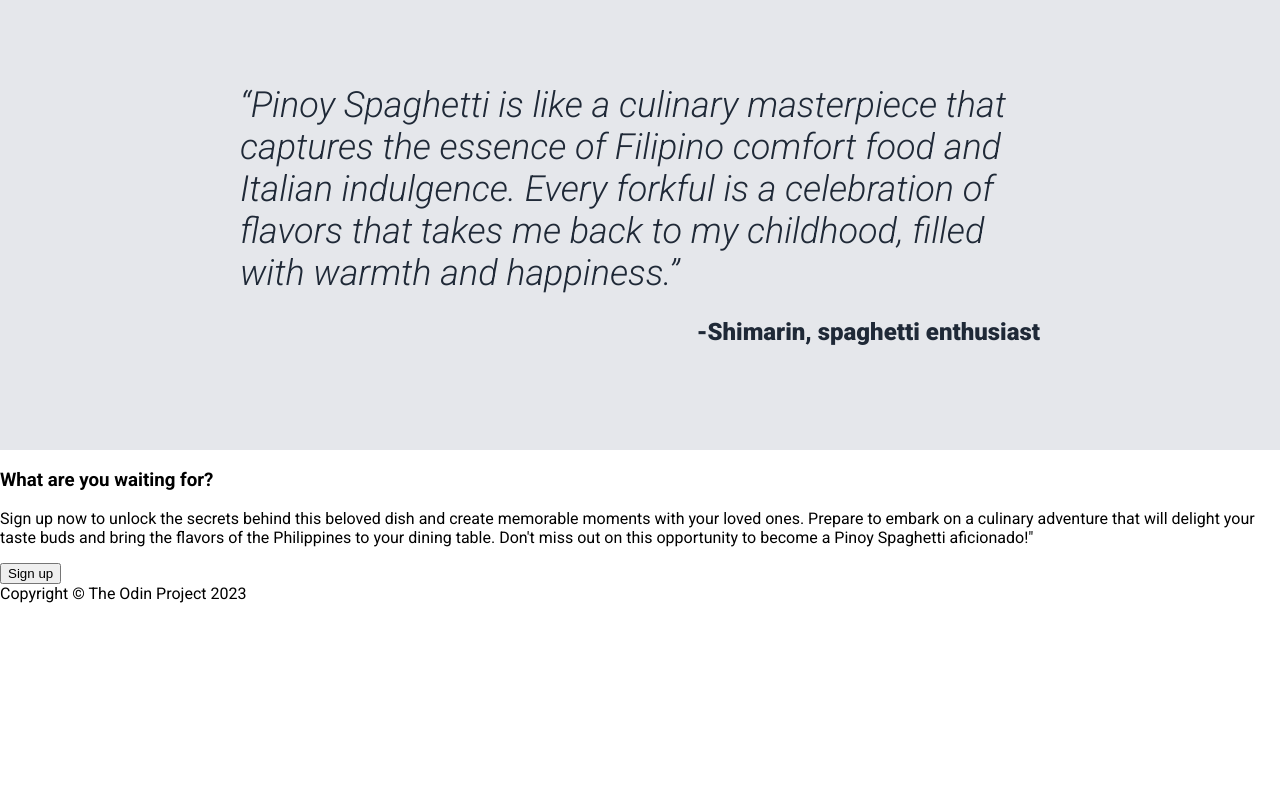
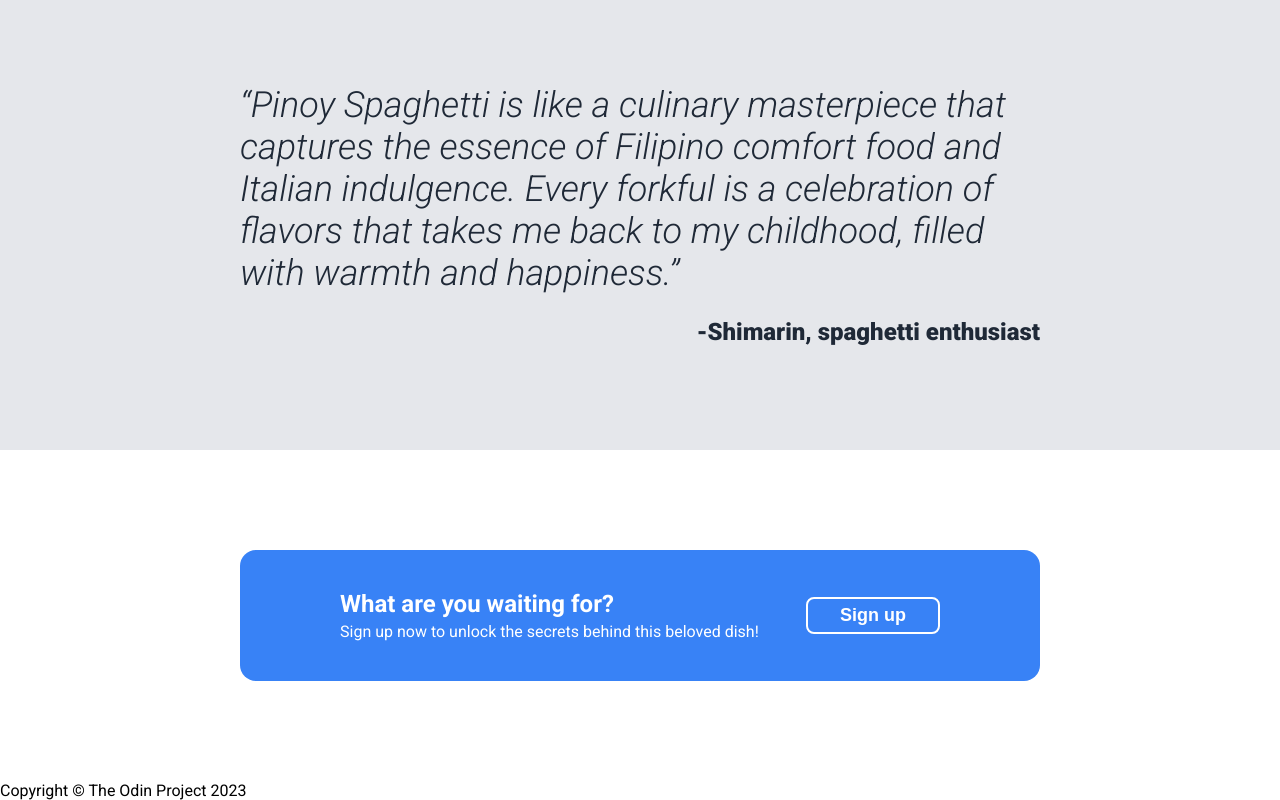
Before and after one commit to rintheo/landing-page, a plain HTML site: page index.html in a window 1280 px wide. Shown: the part 1262-2062 px from the top of the page. Before the commit the page ends 1865 px from the top, so only its background shows below. Drawn offline with Linux system fonts and the light colour scheme.

Commit message:
Add CSS styling to main-last in index.html
Also add some <div> containers for main-last in index.html.
Remove <h3> default margins and paddings.

```diff
--- a/index.html
+++ b/index.html
@@ -66,11 +66,15 @@
           </div>
         </div>
         <div class="main-last">
-          <div class="main-last-text">
-            <h3>What are you waiting for?</h3>
-            <p>Sign up now to unlock the secrets behind this beloved dish and create memorable moments with your loved ones. Prepare to embark on a culinary adventure that will delight your taste buds and bring the flavors of the Philippines to your dining table. Don't miss out on this opportunity to become a Pinoy Spaghetti aficionado!"</p>
+          <div class="max-width flex">
+            <div class="main-last-text">
+              <h3>What are you waiting for?</h3>
+              <p>Sign up now to unlock the secrets behind this beloved dish!</p>
+            </div>
+            <div class="main-last-button">
+              <button>Sign up</button>
+            </div>
           </div>
-          <button>Sign up</button>
         </div>
       </main>
       <footer class="footer">
--- a/style.css
+++ b/style.css
@@ -25,7 +25,8 @@ ul {
 }
 
 h1,
-h2 {
+h2,
+h3 {
   padding: 0;
   margin: 0;
 }
@@ -160,3 +161,38 @@ h2 {
   font-weight: 800;
   text-align: right;
 }
+
+.main-last {
+  padding: 100px 16px;
+}
+
+.main-last > .flex {
+  background-color: #3882F6;
+  padding: 40px 100px;
+  border-radius: 16px;
+  justify-content: space-between;
+  align-items: center;
+}
+
+.main-last-text h3 {
+  color: #ffffff;
+  font-size: 24px;
+}
+
+.main-last-text p {
+  color: #ffffff;
+  margin-top: 4px;
+  margin-bottom: 0px;
+}
+
+.main-last-button button {
+  background-color: #3882F6;
+  font-size: 18px;
+  font-weight: 800;
+  color: #ffffff;
+  padding: 6px 32px;
+  border-width: 2px;
+  border-radius: 8px;
+  border-color: #ffffff;
+  border-style: solid;
+}
```
